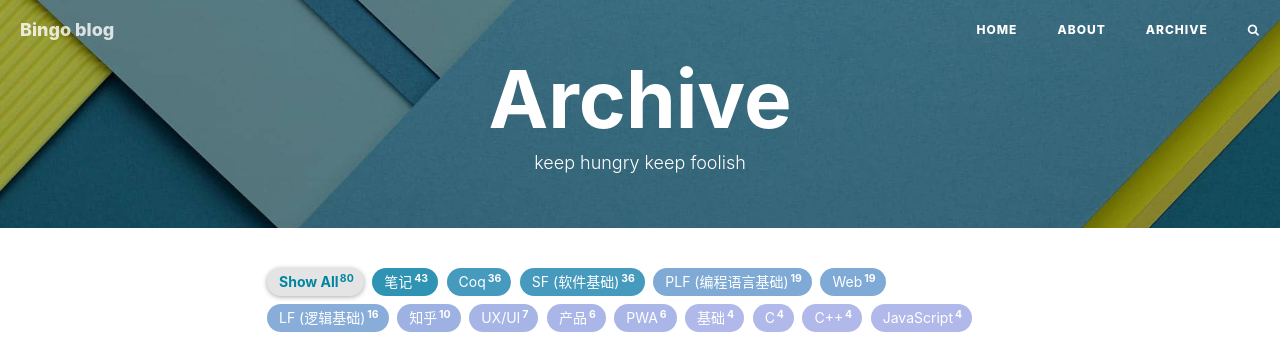
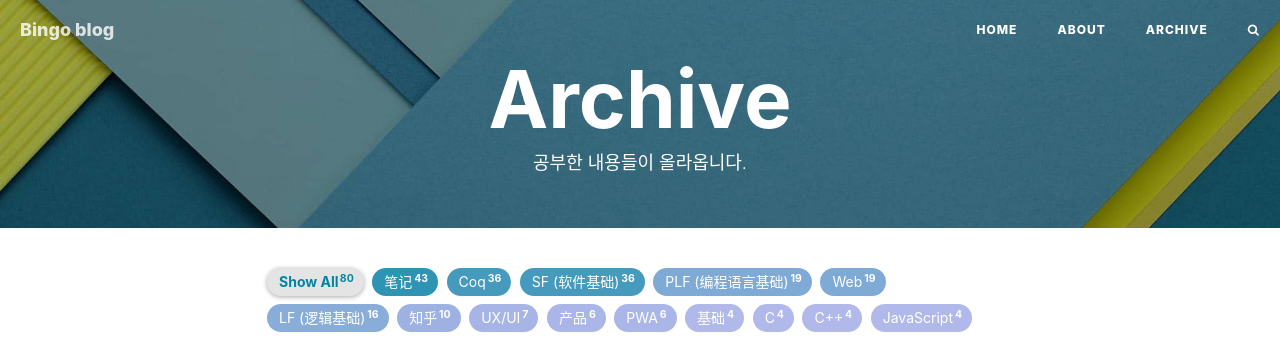
Before and after one commit to leeyj4805/leeyj4805.github.io, a Jekyll site: the page built from archive.html, in a window 1280 px wide and 900 px high. Shown: the top 338 px of the window. Built offline with Jekyll 4.4.1, drawn with Linux system fonts in a browser that asks for light colours; nearby versions of some CDN libraries; comment, search, counter and statistics services are not loaded.

Commit message:
no message

```diff
--- a/archive.html
+++ b/archive.html
@@ -1,7 +1,7 @@
 ---
 title: Archive
 layout: default
-description: keep hungry keep foolish
+description: 공부한 내용들이 올라옵니다.
 header-img: "img/tag-bg.jpg"
 ---
 
```
